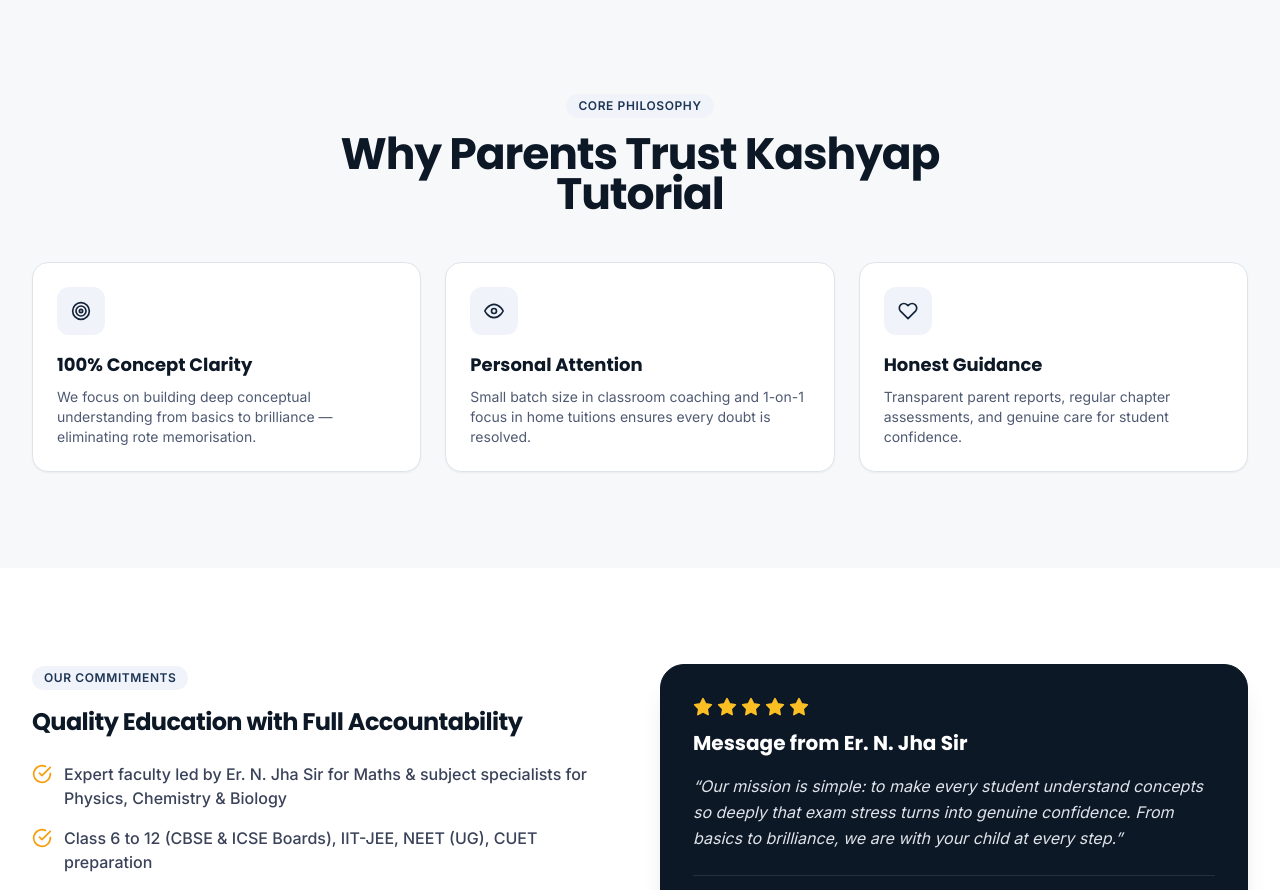
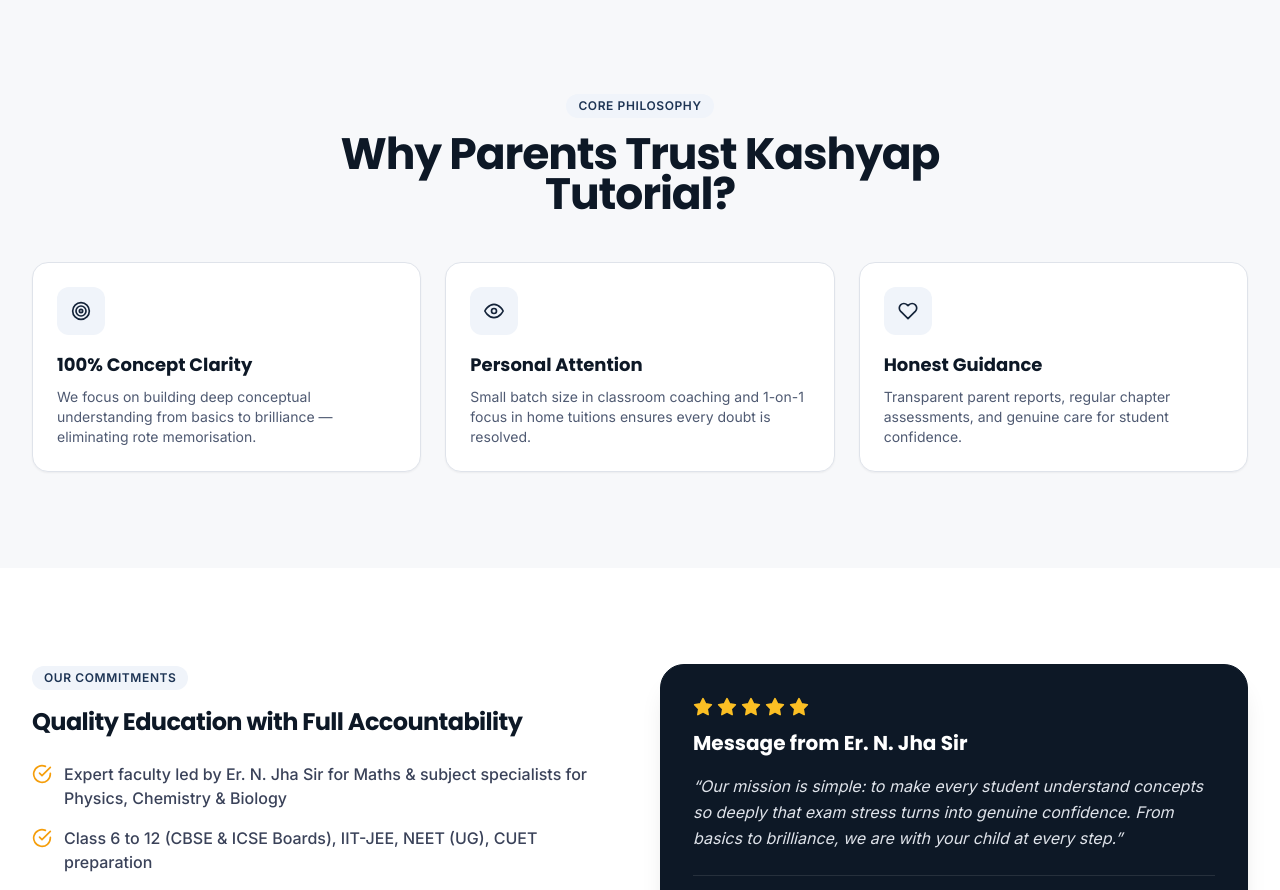
Before and after one commit to lab005-cyber/kashyap-tutorial, a Next.js app: page /about in a window 1280 px wide. Shown: the part 1300-2190 px from the top of the page. Built offline with nearby package versions, Linux system fonts and the light colour scheme; no server answers.

Commit message:
fix: add question mark to 'Why Parents Trust Kashyap Tutorial?' heading in About page

```diff
--- a/src/app/about/page.tsx
+++ b/src/app/about/page.tsx
@@ -161,7 +161,7 @@
         <div className="container-x">
           <div className="mx-auto max-w-2xl text-center">
             <span className="eyebrow">Core Philosophy</span>
-            <h2 className="heading mt-4">Why Parents Trust Kashyap Tutorial</h2>
+            <h2 className="heading mt-4">Why Parents Trust Kashyap Tutorial?</h2>
           </div>
           <div className="mt-12 grid gap-6 md:grid-cols-3">
             {values.map((v, i) => (
```
